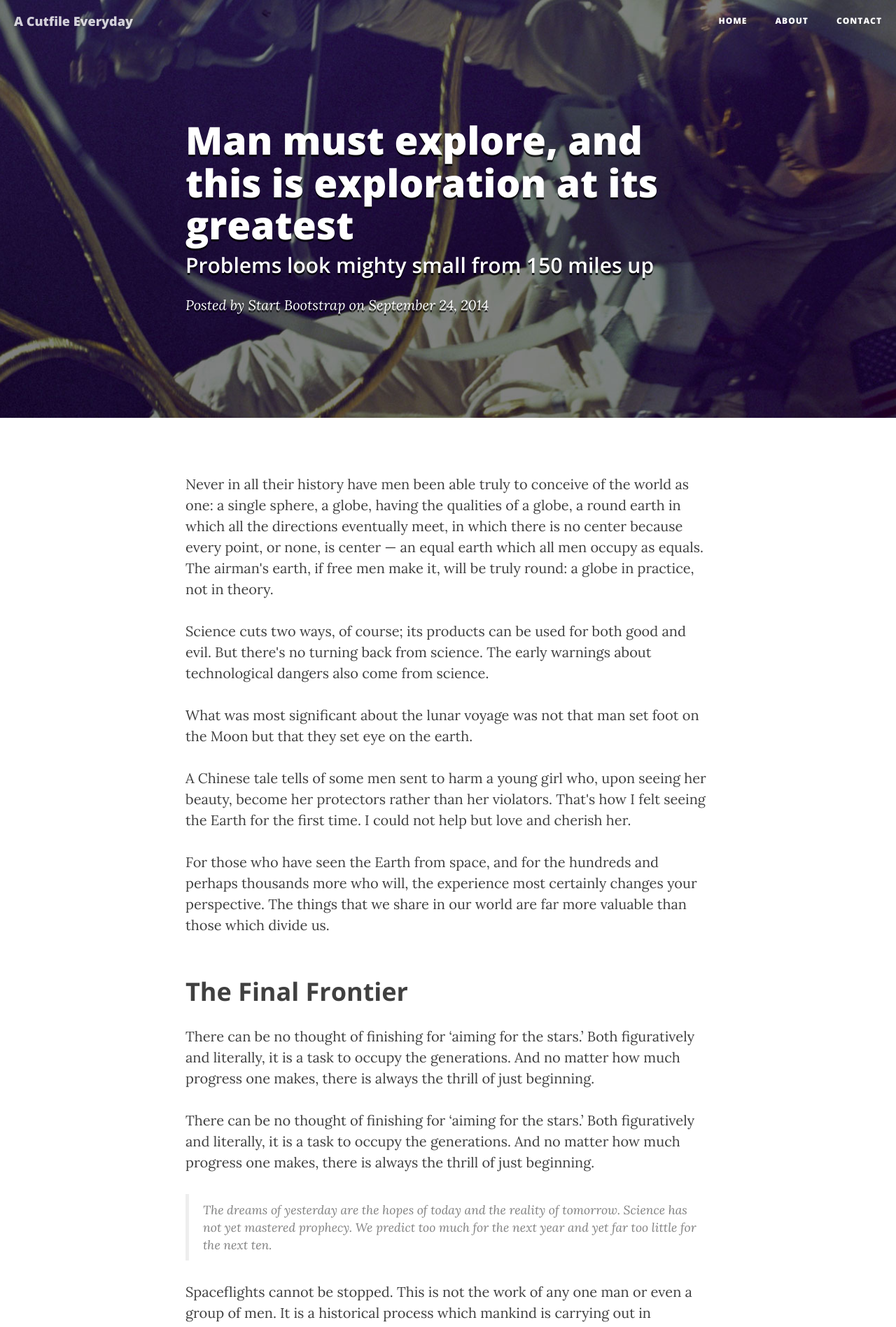
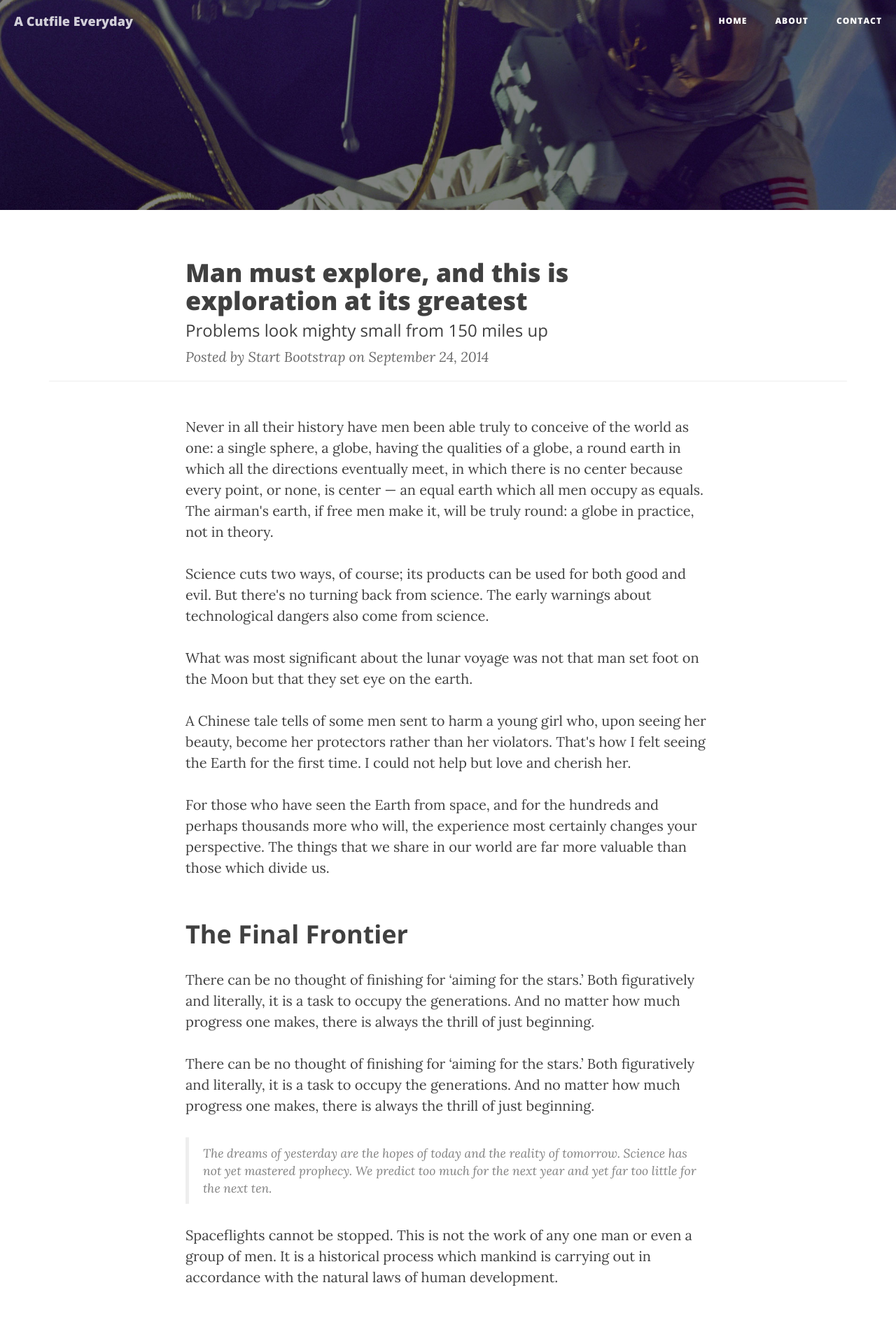
Before and after one commit to nupurshah91/ACutfileEveryday, a Jekyll site: the page built from _posts/2014-09-24-man-must-explore.markdown, in a window 1280 px wide. Shown: the top 1896 px of the page at 70% size. Built offline with Jekyll 4.4.1, drawn with Linux system fonts in a browser that asks for light colours; nearby versions of some CDN libraries; comment, search, counter and statistics services are not loaded.

Commit message:
Changes in Less for article title. Added .gitignore

```diff
--- a/_config.yml
+++ b/_config.yml
@@ -6,7 +6,7 @@ logo: img/logo.png
 header-img: img/home-cover.png
 email: nupur91shah@gmail.com
 description: "Write your site description here. It will be used as your sites meta description as well!"
-baseurl: "http://ACutfileEveryday.bumpyrides.in"
+baseurl: ""
 url: "http://ACutfileEveryday.bumpyrides.in"
 author:
   facebook:     nupur.shah.1654
--- a/_layouts/post.html
+++ b/_layouts/post.html
@@ -8,11 +8,7 @@ layout: default
         <div class="row">
             <div class="col-lg-8 col-lg-offset-2 col-md-10 col-md-offset-1">
                 <div class="post-heading">
-                    <h1>{{ page.title }}</h1>
-                    {% if page.subtitle %}
-                    <h2 class="subheading">{{ page.subtitle }}</h2>
-                    {% endif %}
-                    <span class="meta">Posted by {% if page.author %}{{ page.author }}{% else %}{{ site.title }}{% endif %} on {{ page.date | date: "%B %-d, %Y" }}</span>
+
                 </div>
             </div>
         </div>
@@ -22,12 +18,23 @@ layout: default
 <!-- Post Content -->
 <article>
     <div class="container">
+        <div class="row post-heading">
+            <div class="col-lg-8 col-lg-offset-2 col-md-10 col-md-offset-1">
+                <h1>{{ page.title }}</h1>
+                {% if page.subtitle %}
+                <h3 class="subheading">{{ page.subtitle }}</h3>
+                {% endif %}
+                <span class="meta">Posted by {% if page.author %}{{ page.author }}{% else %}{{ site.title }}{% endif %} on {{ page.date | date: "%B %-d, %Y" }}</span>
+            </div>
+        </div>
+        <hr/>
+
         <div class="row">
             <div class="col-lg-8 col-lg-offset-2 col-md-10 col-md-offset-1">
 
 				{{ content }}
 
-                <hr>
+                <hr class="style-two">
 
                 <ul class="pager">
                     {% if page.previous.url %}
--- a/css/clean-blog.css
+++ b/css/clean-blog.css
@@ -402,3 +402,11 @@ img::-moz-selection {
 body {
   webkit-tap-highlight-color: #0085a1;
 }
+.meta {
+  font-style: italic;
+  color: dimgrey;
+}
+.post-heading h3 {
+  font-weight: lighter;
+  margin-top: 10px;
+}
```
Also changed, not shown: less/clean-blog.less (+9 -0 lines), css/clean-blog.min.css, 9 other files.
